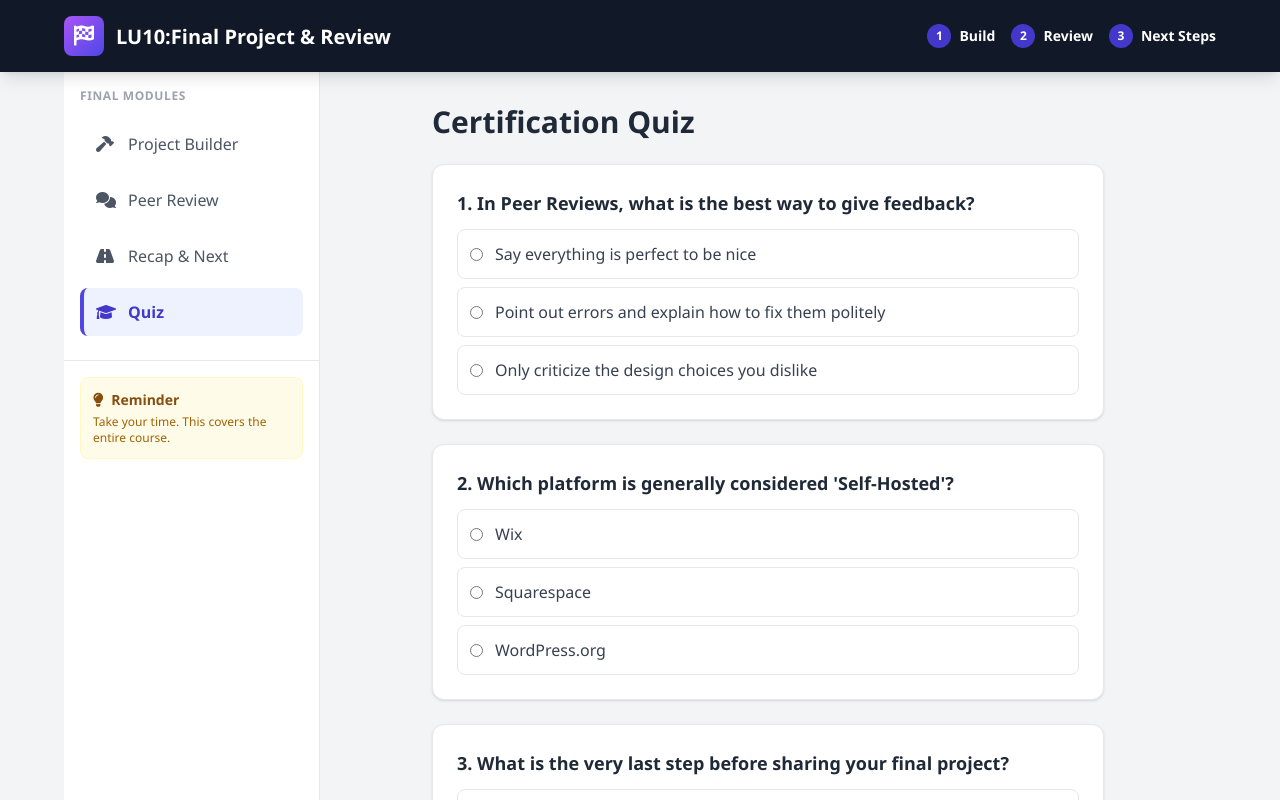
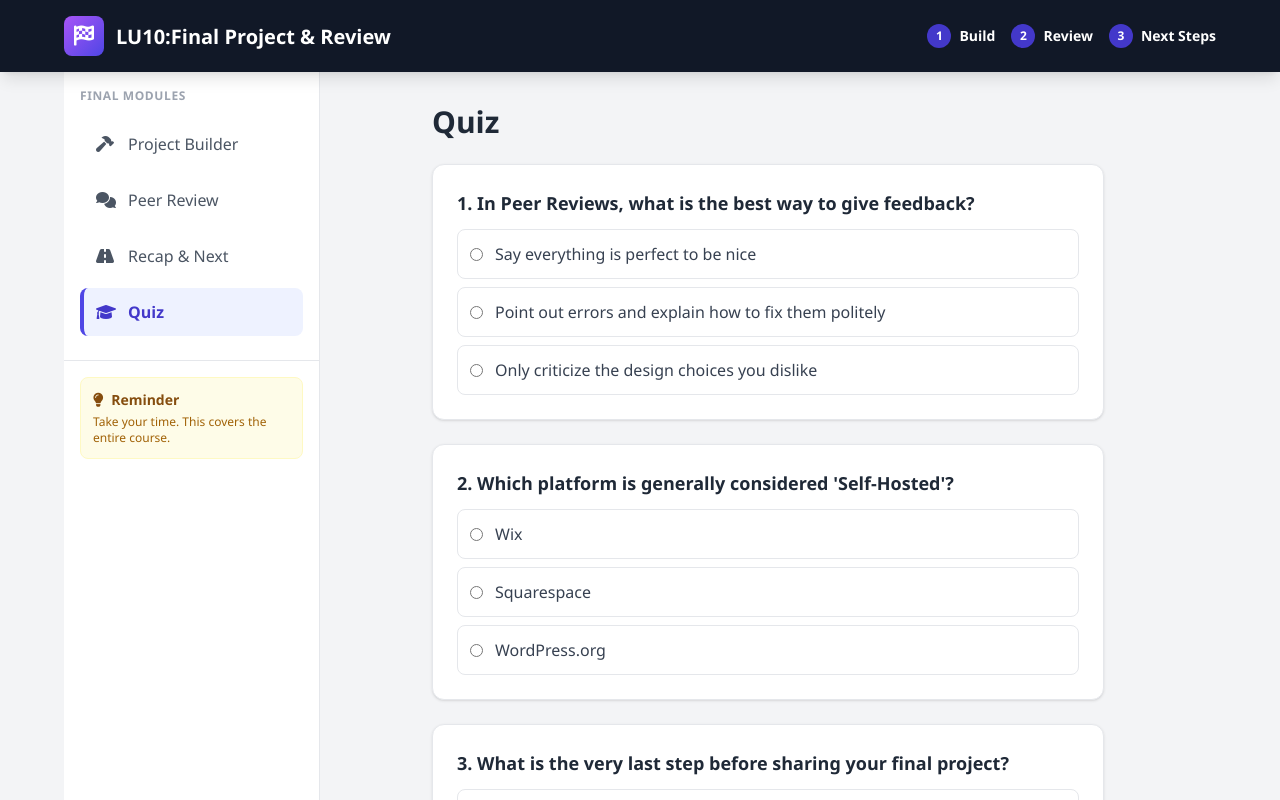
Before and after one commit to gcscourseware/WS1002WebDesign, a website: page Lesson10.html in a window 1280 px wide. Both pictures are taken after a click on the button "Quiz". Drawn offline with nearby package versions, Linux system fonts and the light colour scheme.

Commit message:
PolishL10

```diff
--- a/Lesson10.html
+++ b/Lesson10.html
@@ -302,7 +302,7 @@
             <!-- MODULE 4: FINAL QUIZ -->
             <div id="section-quiz" class="section-content hidden">
                 <div class="max-w-2xl mx-auto">
-                    <h2 class="text-3xl font-bold text-gray-800 mb-6">Certification Quiz</h2>
+                    <h2 class="text-3xl font-bold text-gray-800 mb-6">Quiz</h2>
 
                     <div id="quiz-container" class="space-y-6">
                         <!-- Questions injected by JS -->
```
